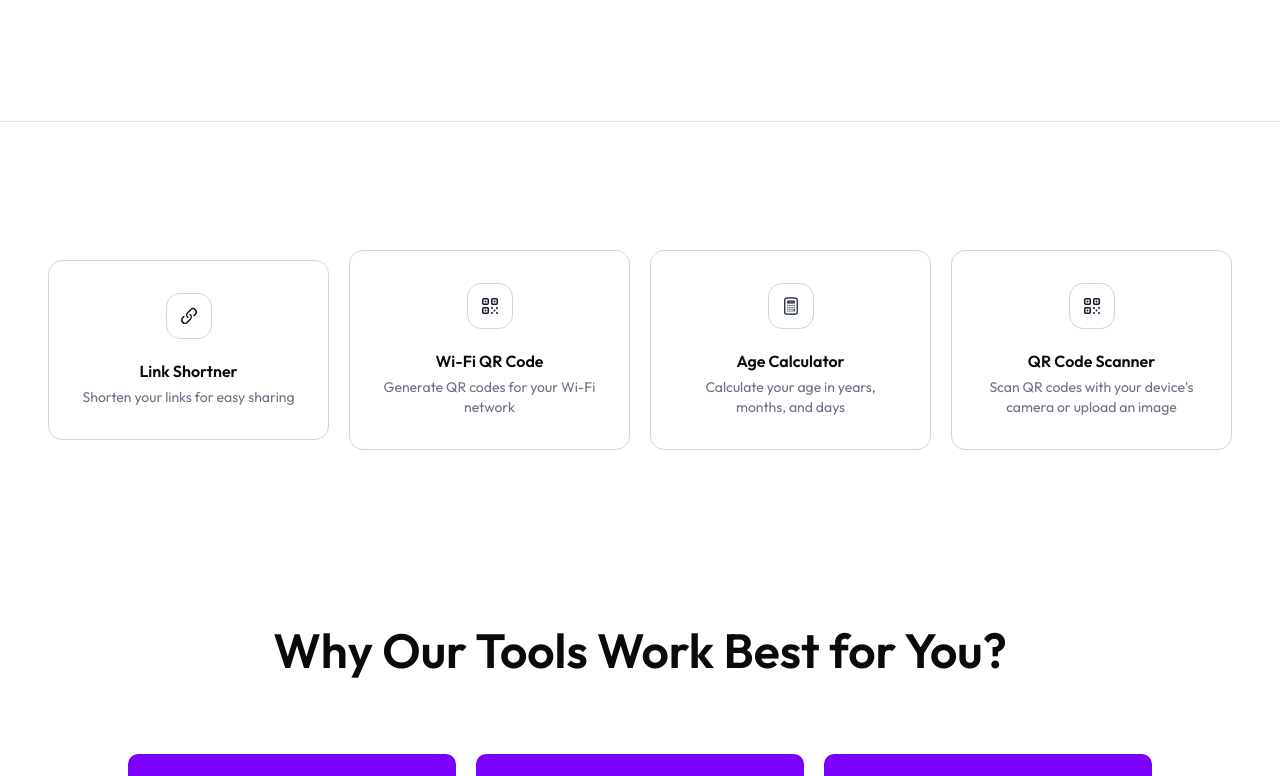
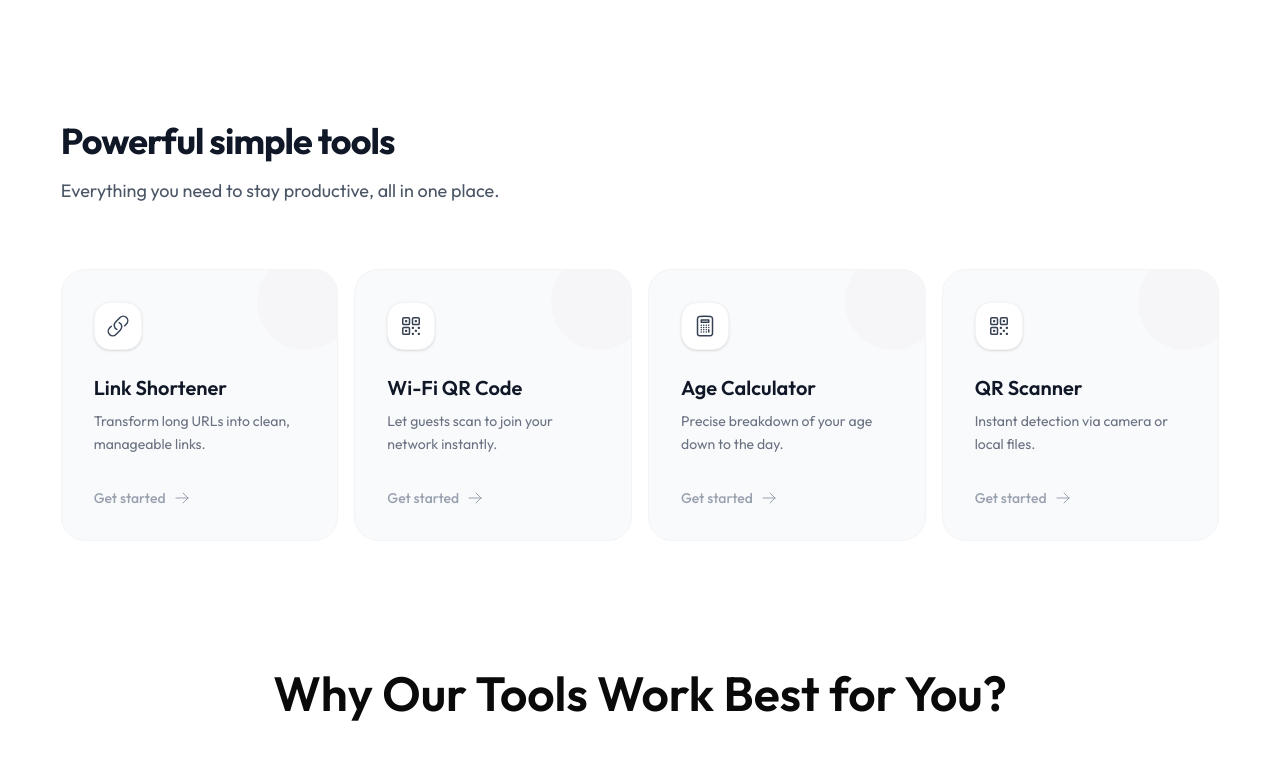
Before and after one commit to tasnimultas67/toolstrek, a Next.js app: page / in a window 1280 px wide. Shown: the part 740-1516 px from the top of the page. Built offline with nearby package versions, Linux system fonts and the light colour scheme.

Commit message:
fix: correct spelling in tool titles and enhance descriptions for clarity

```diff
--- a/app/tools-compo/HServices.js
+++ b/app/tools-compo/HServices.js
@@ -1,112 +1,93 @@
 "use client";
 import React from "react";
-import { LinkIcon, QrCodeIcon } from "@heroicons/react/20/solid";
-import { CalculatorIcon } from "@heroicons/react/24/outline";
+import {
+  LinkIcon,
+  QrCodeIcon,
+  CalculatorIcon,
+  ArrowRightIcon,
+} from "@heroicons/react/24/outline";
 import Link from "next/link";
 import { motion } from "framer-motion";
 
 const toolCards = [
   {
-    title: "Link Shortner",
+    title: "Link Shortener",
     link: "/tools/link-shortner",
-    description: "Shorten your links for easy sharing",
+    description: "Transform long URLs into clean, manageable links.",
     icon: LinkIcon,
   },
   {
     title: "Wi-Fi QR Code",
     link: "/tools/wifi-qr",
-    description: "Generate QR codes for your Wi-Fi network",
+    description: "Let guests scan to join your network instantly.",
     icon: QrCodeIcon,
   },
   {
     title: "Age Calculator",
     link: "/tools/age-calculate",
-    description: "Calculate your age in years, months, and days",
+    description: "Precise breakdown of your age down to the day.",
     icon: CalculatorIcon,
   },
   {
-    title: "QR Code Scanner",
+    title: "QR Scanner",
     link: "/tools/qr-scanner",
-    description: "Scan QR codes with your device's camera or upload an image",
+    description: "Instant detection via camera or local files.",
     icon: QrCodeIcon,
   },
 ];
 
 const HServices = () => {
-  // Animation variants
-  const container = {
-    hidden: { opacity: 0 },
-    visible: {
-      opacity: 1,
-      transition: {
-        staggerChildren: 0.2,
-        when: "beforeChildren",
-      },
-    },
-  };
+  return (
+    <section className="bg-white pb-20 px-2">
+      <div className="w-11/12 mx-auto">
+        {/* Optional Header Section */}
+        <div className="mb-16 text-center lg:text-left">
+          <h2 className="text-3xl font-bold tracking-tight text-gray-900 sm:text-4xl">
+            Powerful simple tools
+          </h2>
+          <p className="mt-4 text-lg text-gray-600">
+            Everything you need to stay productive, all in one place.
+          </p>
+        </div>
 
-  const item = {
-    hidden: { y: 20, opacity: 0 },
-    visible: {
-      y: 0,
-      opacity: 1,
-      transition: {
-        duration: 0.5,
-        ease: "easeOut",
-      },
-    },
-  };
+        <div className="grid grid-cols-1 md:grid-cols-2 lg:grid-cols-4 gap-4">
+          {toolCards.map((card, index) => (
+            <Link key={index} href={card.link} className="group relative">
+              <motion.div
+                initial={{ opacity: 0, y: 20 }}
+                whileInView={{ opacity: 1, y: 0 }}
+                viewport={{ once: true }}
+                transition={{ delay: index * 0.1 }}
+                className="h-full relative overflow-hidden rounded-3xl border border-gray-100 bg-gray-50 p-8 transition-all duration-300 group-hover:bg-white group-hover:shadow-[0_20px_50px_rgba(0,0,0,0.05)] group-hover:-translate-y-1"
+              >
+                {/* Abstract decorative shape in the background */}
+                <div className="absolute -right-4 -top-4 h-24 w-24 rounded-full bg-gray-100/50 transition-all duration-500 group-hover:scale-[3] group-hover:bg-indigo-50/50" />
 
-  const hoverEffect = {
-    scale: 1.05,
-    boxShadow: "0 10px 25px -5px rgba(0, 0, 0, 0.1)",
-    transition: {
-      duration: 0.3,
-      ease: "easeOut",
-    },
-  };
+                <div className="relative z-10 flex flex-col h-full">
+                  <div className="mb-6 inline-flex h-12 w-12 items-center justify-center rounded-2xl bg-white shadow-sm border border-gray-100 text-gray-700 transition-colors group-hover:text-indigo-600">
+                    <card.icon className="h-6 w-6" />
+                  </div>
 
-  const tapEffect = {
-    scale: 0.98,
-  };
+                  <div className="flex flex-col flex-grow">
+                    <h3 className="text-xl font-semibold text-gray-900 mb-2">
+                      {card.title}
+                    </h3>
+                    <p className="text-sm leading-relaxed text-gray-500">
+                      {card.description}
+                    </p>
+                  </div>
 
-  return (
-    <div className="bg-white py-24 sm:py-32 border-t border-gray-900/10">
-      {/* Services/Tools */}
-      <div className="max-w-[1280px] mx-auto px-2 lg:px-4">
-        <motion.div
-          className="flex flex-col md:flex-row max-w-7xl items-center justify-center px-6 lg:px-8 gap-5"
-          initial="hidden"
-          whileInView="visible"
-          viewport={{ once: true, margin: "-100px" }}
-          variants={container}
-        >
-          {toolCards.map((card) => (
-            <motion.div
-              key={card.title}
-              variants={item}
-              whileHover={hoverEffect}
-              whileTap={tapEffect}
-              className="w-full md:w-[24%] flex-1 bg-white rounded-xl border border-gray-300"
-            >
-              <Link
-                href={card.link}
-                className="p-8  text-center flex flex-col items-center justify-center gap-1 h-full"
-              >
-                <motion.div
-                  className="border border-gray-300 rounded-xl p-3 mb-4"
-                  whileHover={{ rotate: card.title.includes("QR") ? -10 : 10 }}
-                >
-                  <card.icon className="size-5 text-gray-900" />
-                </motion.div>
-                <h3 className="font-semibold">{card.title}</h3>
-                <p className="text-sm text-gray-500">{card.description}</p>
-              </Link>
-            </motion.div>
+                  <div className="mt-8 flex items-center text-sm font-medium text-gray-400 transition-colors group-hover:text-indigo-600">
+                    Get started
+                    <ArrowRightIcon className="ml-2 h-4 w-4 transition-transform group-hover:translate-x-1" />
+                  </div>
+                </div>
+              </motion.div>
+            </Link>
           ))}
-        </motion.div>
+        </div>
       </div>
-    </div>
+    </section>
   );
 };
 
```
